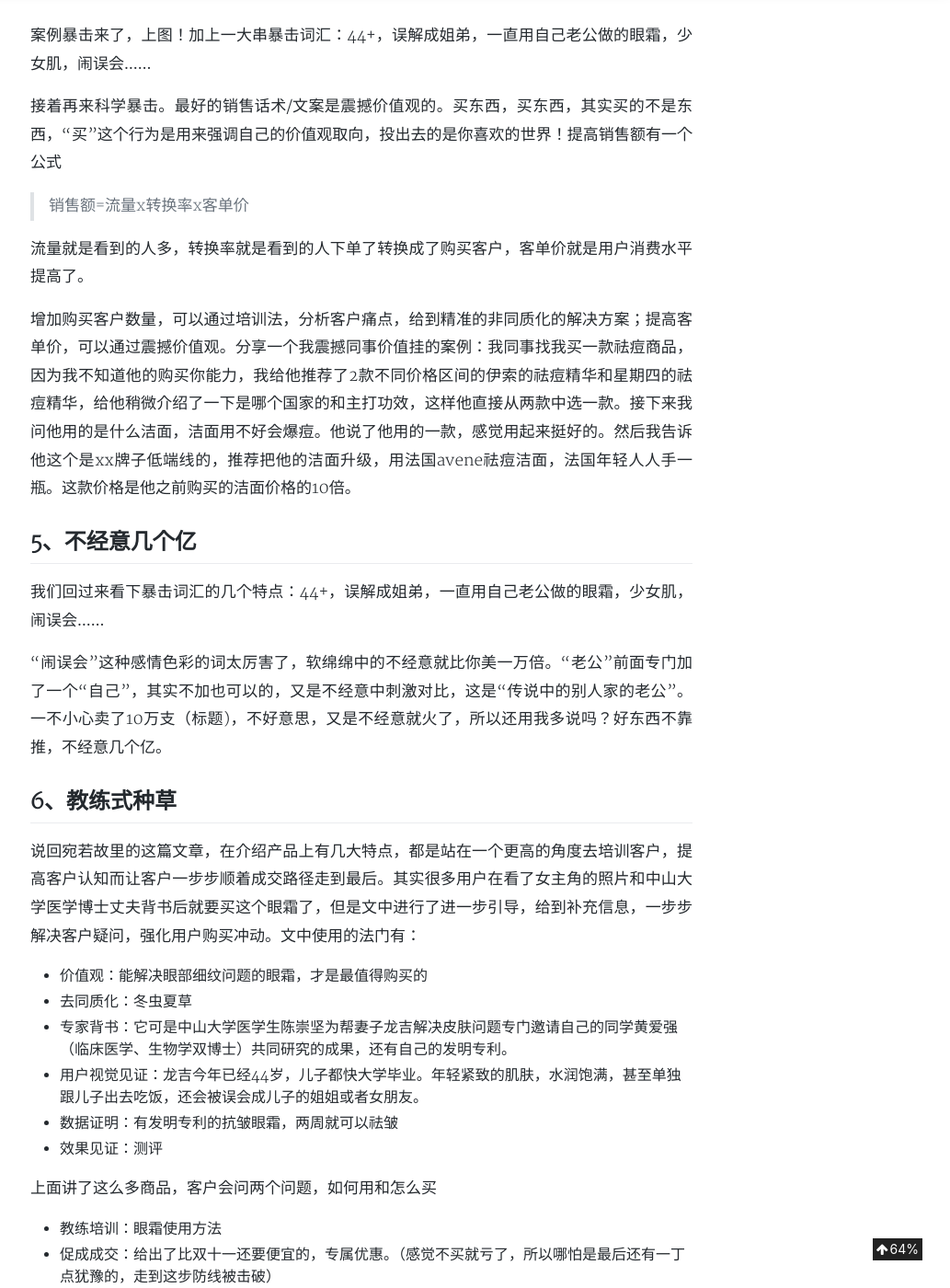
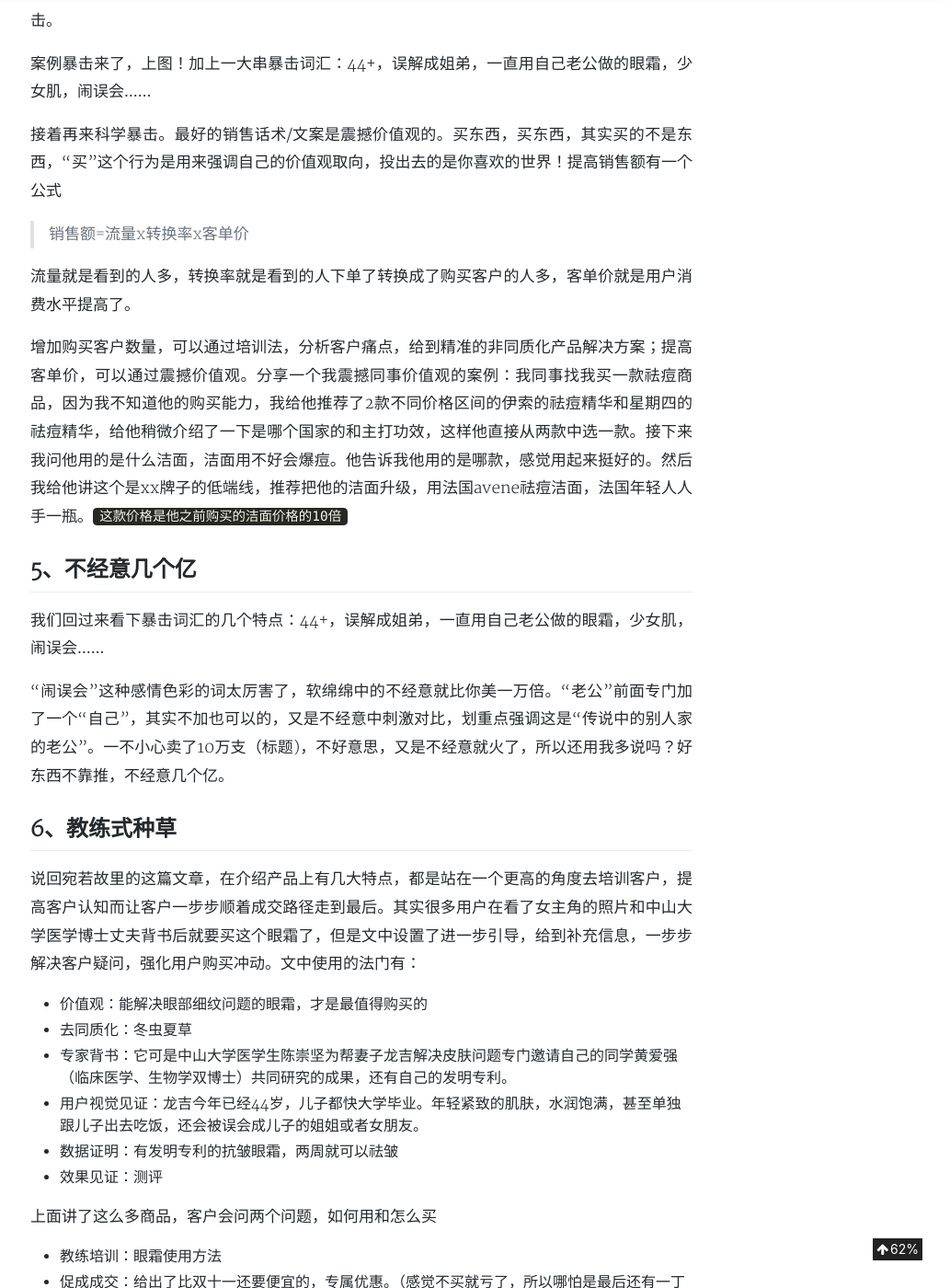
Before and after one commit to aJiea/ajiea.github.io, a Jekyll site: the page built from _posts/2019-04-16-eyecream.md, in a window 1280 px wide and 1400 px high, scrolled down 2117 px. Shown: the whole window at 92% size, without its empty margins (247-1280 px from the left). Built offline with Jekyll 4.4.1, drawn with Linux system fonts in a browser that asks for light colours; nearby versions of some CDN libraries; comment, search, counter and statistics services are not loaded; a style sheet for code colours, icons or effects is not loaded; some of the changed text lies outside the part shown.

Commit message:
Update 2019-04-16-eyecream.md

```diff
--- a/_posts/2019-04-16-eyecream.md
+++ b/_posts/2019-04-16-eyecream.md
@@ -18,14 +18,14 @@
 
 标签定位法【熬夜】【手机党】，先把客户锁定了，产生初步共鸣，读者想“原来有人和我一样 I'm not alone~”
 
-然后同理心词语带入：“我们”“都”，拉近了和用户的距离。再用**命令式强调**“需要”“有效的”。
+然后同理心词语带入：“我们”“都”，拉近了和用户的距离。再用**命令式强调**：“需要”“有效的”。
 
 ## 2、总统式同理心场景带入法
 
 > 睡眠不足，总对着手机、电脑，再加上戴隐形眼镜，都会导致眼部血液循环变差，眼袋，眼纹和黑眼圈就会出现，眼周也会随着年龄增长变得松弛。
 
-如果第一句话开场还没有完全抓住客户，这一段场景带入就更厉害了。首先用这个世纪最贵的“睡眠”带入，“睡眠不足”，接着描述各种【手机党】【熬夜】党的症状，这种同理心暗示
-- 一是可以起到暗示心理的作用
+如果第一句话开场还没有完全抓住客户，那么这一段场景带入就趁热打铁。首先用这个世纪最贵的“睡眠”带入：“睡眠不足”。接着描述各【手机党】【熬夜】党的症状，这种写法
+- 一是可以起到暗示心理的作用，产生同理心
 - 二是可以拉近用户
 
 我把这种场景式画面描述称作**总统式同理心场景带入法**，因为政客演讲很常见。来看奥巴马在弗吉尼亚州 Arlington 高中的一段开学演讲：
@@ -58,21 +58,21 @@
 
 > 销售额=流量x转换率x客单价
 
-流量就是看到的人多，转换率就是看到的人下单了转换成了购买客户，客单价就是用户消费水平提高了。
+流量就是看到的人多，转换率就是看到的人下单了转换成了购买客户的人多，客单价就是用户消费水平提高了。
 
-增加购买客户数量，可以通过培训法，分析客户痛点，给到精准的非同质化的解决方案；提高客单价，可以通过震撼价值观。分享一个我震撼同事价值挂的案例：我同事找我买一款祛痘商品，因为我不知道他的购买你能力，我给他推荐了2款不同价格区间的伊索的祛痘精华和星期四的祛痘精华，给他稍微介绍了一下是哪个国家的和主打功效，这样他直接从两款中选一款。接下来我问他用的是什么洁面，洁面用不好会爆痘。他说了他用的一款，感觉用起来挺好的。然后我告诉他这个是xx牌子低端线的，推荐把他的洁面升级，用法国avene祛痘洁面，法国年轻人人手一瓶。这款价格是他之前购买的洁面价格的10倍。
+增加购买客户数量，可以通过培训法，分析客户痛点，给到精准的非同质化产品解决方案；提高客单价，可以通过震撼价值观。分享一个我震撼同事价值观的案例：我同事找我买一款祛痘商品，因为我不知道他的购买能力，我给他推荐了2款不同价格区间的伊索的祛痘精华和星期四的祛痘精华，给他稍微介绍了一下是哪个国家的和主打功效，这样他直接从两款中选一款。接下来我问他用的是什么洁面，洁面用不好会爆痘。他告诉我他用的是哪款，感觉用起来挺好的。然后我给他讲这个是xx牌子的低端线，推荐把他的洁面升级，用法国avene祛痘洁面，法国年轻人人手一瓶。`这款价格是他之前购买的洁面价格的10倍`
 
 
 ## 5、不经意几个亿
 
 我们回过来看下暴击词汇的几个特点：44+，误解成姐弟，一直用自己老公做的眼霜，少女肌，闹误会……
 
-“闹误会”这种感情色彩的词太厉害了，软绵绵中的不经意就比你美一万倍。“老公”前面专门加了一个“自己”，其实不加也可以的，又是不经意中刺激对比，这是“传说中的别人家的老公”。一不小心卖了10万支（标题)，不好意思，又是不经意就火了，所以还用我多说吗？好东西不靠推，不经意几个亿。
+“闹误会”这种感情色彩的词太厉害了，软绵绵中的不经意就比你美一万倍。“老公”前面专门加了一个“自己”，其实不加也可以的，又是不经意中刺激对比，划重点强调这是“传说中的别人家的老公”。一不小心卖了10万支（标题)，不好意思，又是不经意就火了，所以还用我多说吗？好东西不靠推，不经意几个亿。
 
 
 ## 6、教练式种草
 
-说回宛若故里的这篇文章，在介绍产品上有几大特点，都是站在一个更高的角度去培训客户，提高客户认知而让客户一步步顺着成交路径走到最后。其实很多用户在看了女主角的照片和中山大学医学博士丈夫背书后就要买这个眼霜了，但是文中进行了进一步引导，给到补充信息，一步步解决客户疑问，强化用户购买冲动。文中使用的法门有：
+说回宛若故里的这篇文章，在介绍产品上有几大特点，都是站在一个更高的角度去培训客户，提高客户认知而让客户一步步顺着成交路径走到最后。其实很多用户在看了女主角的照片和中山大学医学博士丈夫背书后就要买这个眼霜了，但是文中设置了进一步引导，给到补充信息，一步步解决客户疑问，强化用户购买冲动。文中使用的法门有：
 - 价值观：能解决眼部细纹问题的眼霜，才是最值得购买的
 - 去同质化：冬虫夏草
 -
@@ -88,15 +88,17 @@
 
 ## 7、成交路径设置
 
-全文分析完了，再来过一遍我一直在强调的**成交路径**。在开篇，我之所以把文案拆解叫做成交路径的设置，是因为整篇文案逻辑关系强，一环扣一环，抓住客户心理和客户站到一个战线后一直跟随客户心理在走，行云流水的同理心好奇心购买路径设置。
+全文分析完了，再来过一遍我一直强调的**成交路径**。在开篇，我之所以把文案拆解叫做成交路径的设置，是因为整篇文案逻辑关系强，一环扣一环，抓住客户心理和客户站到一个战线后，一直跟随客户心理在走，文案行云流水，步步紧扣同理心和好奇心设置购买路径。
 - 挖掘问题：标签定位法
 - 描述锁定问题：总统式同理心场景带入法
 - 解决问题：关键词解决方案
 - 深挖痛点培训
+- 优惠福利冲击
+- 命令式行动口令：马上购买
 
-成交路径的设置原理是把看似不容易的目标，进行目标拆分，拆分成一个一个的行动点。举个例子，我老公的拖延症问题。他80kg+了，再胖我就不敢和他一起出门了，他说要减肥，每天早上起来做10个俯卧撑。一说这句话我就知道没有下文了，因为太难了，首先起床就很难，还要坚持去做10个俯卧撑。我就帮他拆分成很简单的目标，告诉自己的大脑，我的目标是走到客厅；走到客厅多简单，当走过去后再告诉大脑，我只需要把垫子铺上就好了；然后垫子铺上了，想到垫子都铺上了就做一个俯卧撑吧；就一个也不是很难，这样就做了一个了；做都做了一个了身体都开始慢慢发热了，姿势都摆上了，就呼儿嗨哟趁机多整几个；做了5-6个了，好像离十个也不远了……完成10个俯卧撑。
+成交路径设置的原理是把看似不容易的目标，目标拆分成一个个简单的行动点，通过小小习惯的推动一步步达成目标。举个例子，我老公的拖延症问题。他80kg+了，再胖我就不敢和他一起出门了，他说要减肥，每天早上起来做10个俯卧撑。一说这句话我就知道没有下文了，因为太难了，首先起床就很难，还要坚持去做10个俯卧撑。我就帮他拆分成很简单的目标，告诉自己的大脑，我的目标是走到客厅；走到客厅多简单，当走过去后再告诉大脑，我只需要把垫子铺上就好了；然后垫子铺上了，想到垫子都铺上了就做一个俯卧撑吧；就一个也不是很难，这样就做了一个了；做都做了一个了身体都开始慢慢发热了，姿势都摆上了，就呼儿嗨哟趁机多整几个；做了5-6个了，好像离十个也不远了……完成10个俯卧撑。
 
-那么在这篇文章中，行为路径的设置就是客户心理的一个一个满足。所以文案人需要具备的素养不是语言用得多优美，有多少文学修养，而是逻辑思维能力和心理分析要特别强。要去理解客户心理的变化，张弛有度地时而直接进攻命令式，时而委婉留白增长好奇心，时而第三方角色背书旁敲侧击……
+那么在这篇文章中，行为路径的设置就是客户心理的一个一个满足。所以文案人需要具备的素养不是语言用得多优美，有多少文学修养，而是逻辑思维能力和心理分析同理心要特别强。理解客户心理变化，张弛有度地时而直接进攻命令式，时而委婉留白增长好奇心，时而第三方角色背书旁敲侧击……
 
 
 ## 8、市场调研和复盘
```
Also changed, not shown: other parts of _posts/2019-04-16-eyecream.md (+1 -1 lines).
